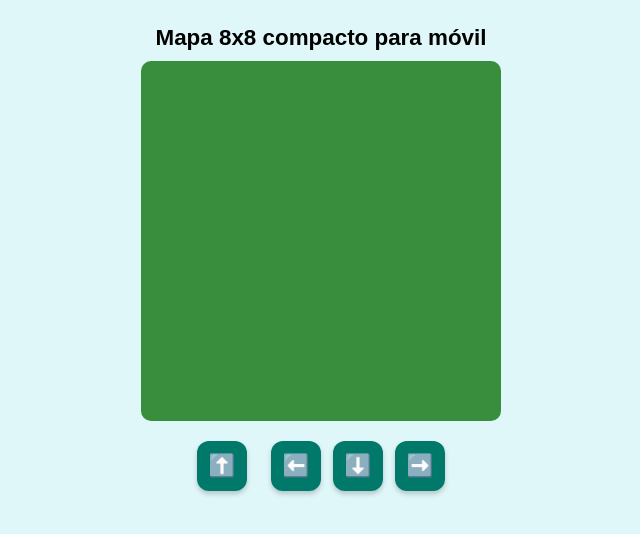
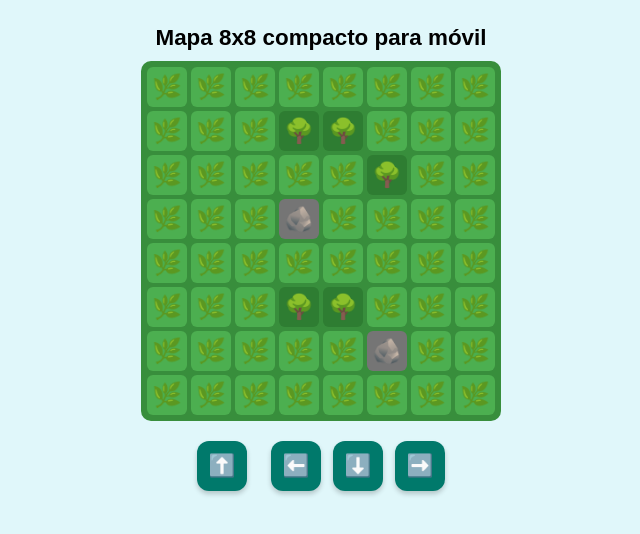
Before and after one commit to bicok755/GameMap, a plain HTML site: page index.html in a window 1280 px wide. Shown: the whole page, without its empty margins (319-959 px from the left). Drawn offline with Linux system fonts and the light colour scheme; no server answers.

Commit message:
Update index.html

```diff
--- a/index.html
+++ b/index.html
@@ -7,7 +7,6 @@
   <link rel="stylesheet" href="styles.css">
 </head>
 <body>
-
   <h1>Mapa 8x8 compacto para móvil</h1>
   <div id="mapa"></div>
 
@@ -18,6 +17,6 @@
     <button id="right" aria-label="Mover derecha">➡️</button>
   </div>
 
-<script type="module" src="main.js"></script>
+  <script type="module" src="script.js"></script>
 </body>
 </html>
```
Lines whose indentation alone changed are shown as unchanged.
